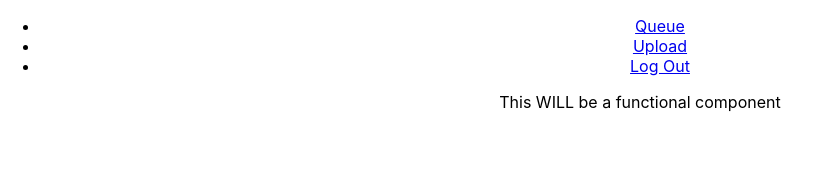
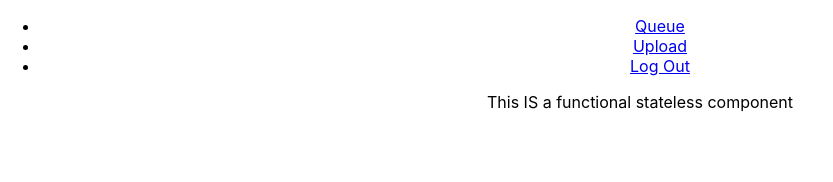
Before and after one commit to ethoreson/idealabFrontend, a React (Create React App) app: page /#/login in a window 1280 px wide. Shown: the top 182 px of the page, without its empty margins (0-833 px from the left). Built offline with nearby package versions, Linux system fonts and the light colour scheme.

Commit message:
functional component refactor

```diff
--- a/src/components/Login/LoginManager.jsx
+++ b/src/components/Login/LoginManager.jsx
@@ -1,17 +1,11 @@
 import React from 'react';
 
-class LoginManager extends React.Component {
-	constructor(props) {
-		super(props);
-	}
-
-	render() {
-		return (
-			<div>
-				<p>This WILL be a functional component</p>
-			</div>
-		);
-	}
-}
+const LoginManager = () => {
+	return (
+		<div>
+			<p>This IS a functional stateless component</p>
+		</div>
+	);
+};
 
 export default LoginManager;
```
